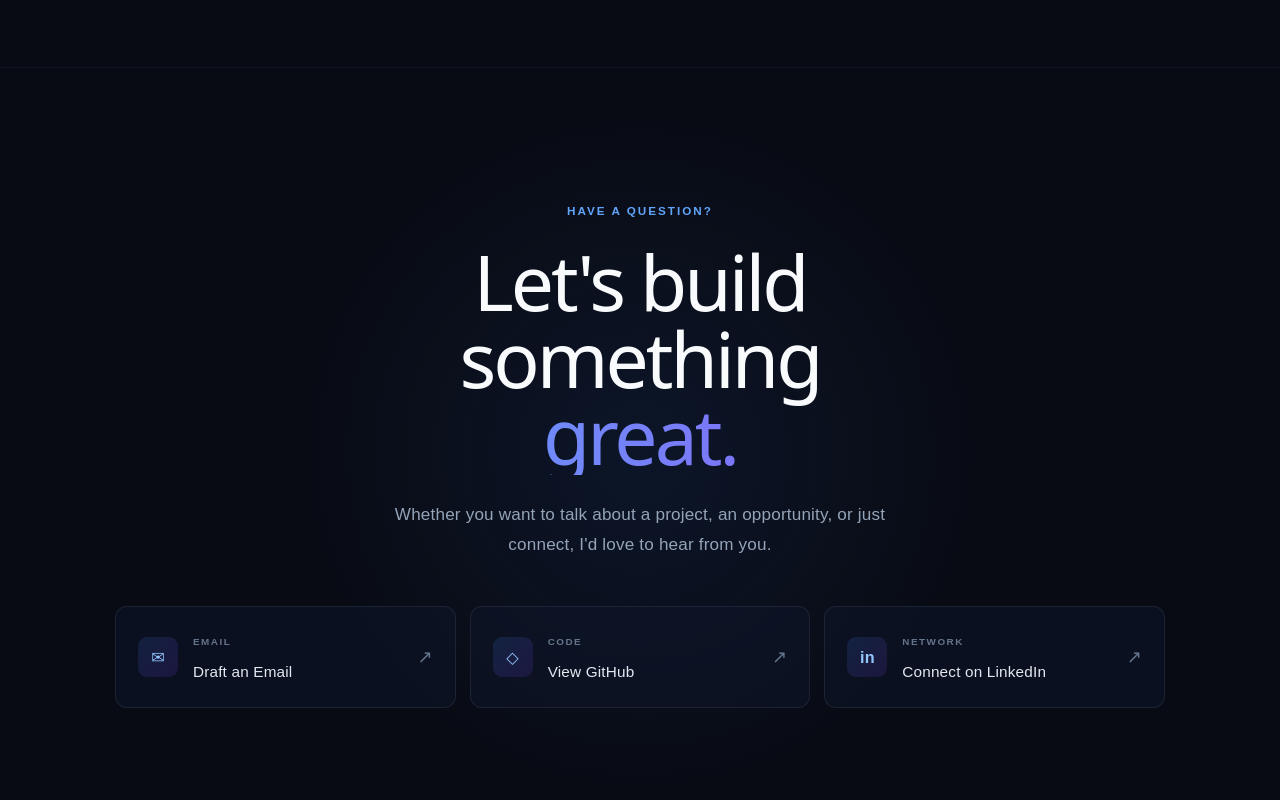
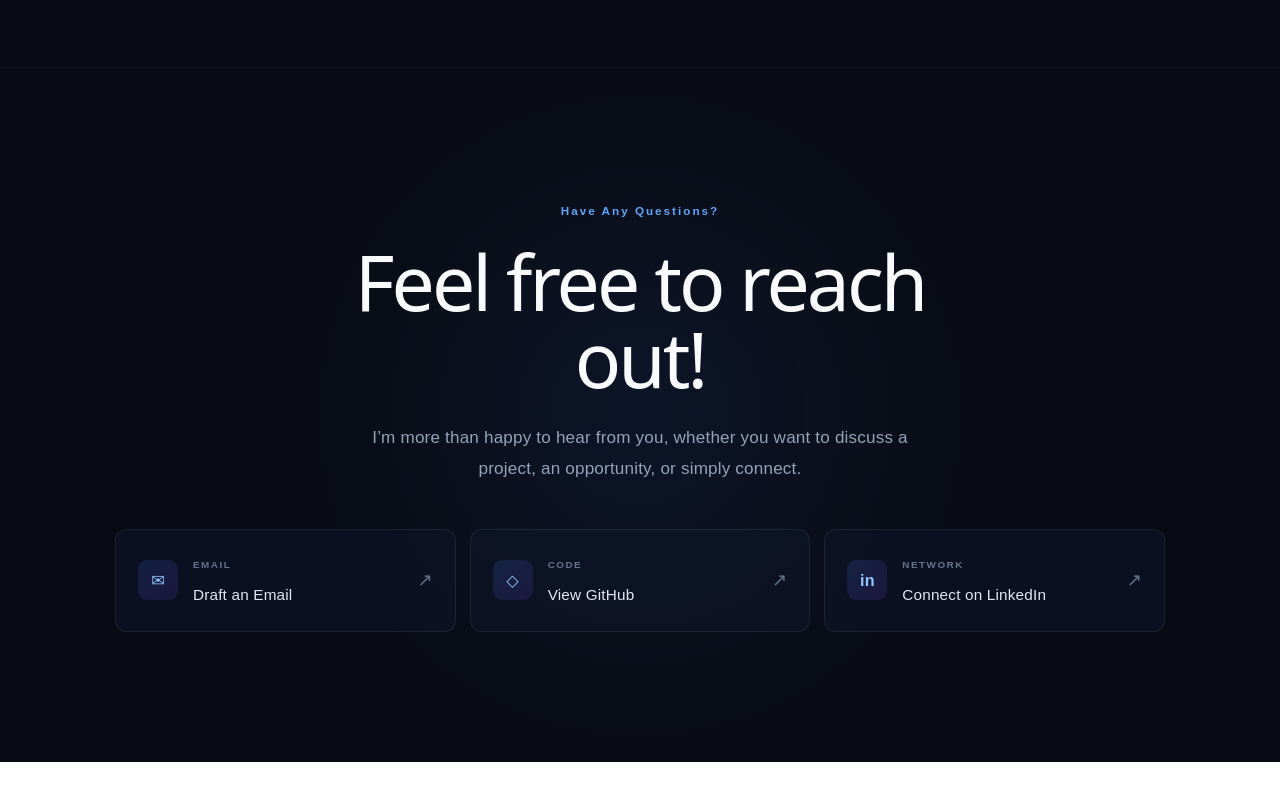
Before and after one commit to yperez20/Yasbeth_Perez_Portfolio, a React app in the folder frontend/: page / in a window 1280 px wide. Shown: the part 3344-4144 px from the top of the page. After the commit the page ends 4106 px from the top, so only its background shows below. Built offline with nearby package versions, Linux system fonts and the light colour scheme; the HTML template or start-up script is replaced by a standard one.

Commit message:
Reword phrasing in contact section

```diff
--- a/frontend/src/components/Contact.jsx
+++ b/frontend/src/components/Contact.jsx
@@ -5,18 +5,17 @@ function Contact() {
     <section id="contact" className="contact-section">
       <div className="contact-inner">
         <p className="contact-label">
-          HAVE A QUESTION?
+          Have Any Questions?
         </p>
 
         <h2>
-          Let's build something
-          <span>great.</span>
+          Feel free to reach out!
         </h2>
 
         <p className="contact-description">
-          Whether you want to talk about a project,
-          an opportunity, or just connect, I'd love to
-          hear from you.
+          I’m more than happy to hear from you,
+          whether you want to discuss a project,
+          an opportunity, or simply connect.
         </p>
 
         <div className="contact-options">
```
